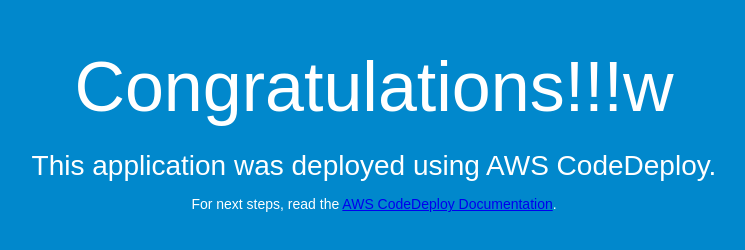
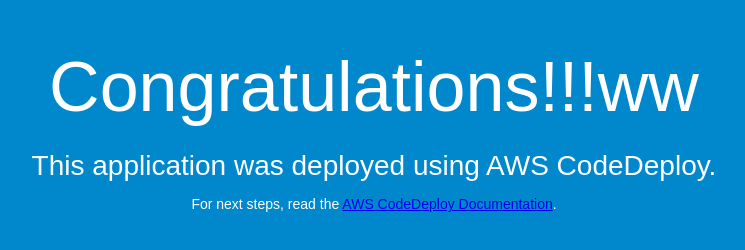
Before and after one commit to wangnianbo/codedeploy-sample, a plain HTML site: page index.html in a window 1280 px wide. Shown: the whole page, without its empty margins (266-1011 px from the left). Drawn offline with Linux system fonts and the light colour scheme.

Commit message:
Update index.html

```diff
--- a/index.html
+++ b/index.html
@@ -26,7 +26,7 @@
 </head>
 <body>
   <div align="center">
-    <h1>Congratulations!!!w</h1>
+    <h1>Congratulations!!!ww</h1>
     <h2>This application was deployed using AWS CodeDeploy.</h2>
     <p>For next steps, read the <a href="http://aws.amazon.com/documentation/codedeploy">AWS CodeDeploy Documentation</a>.</p>
   </div>
```
